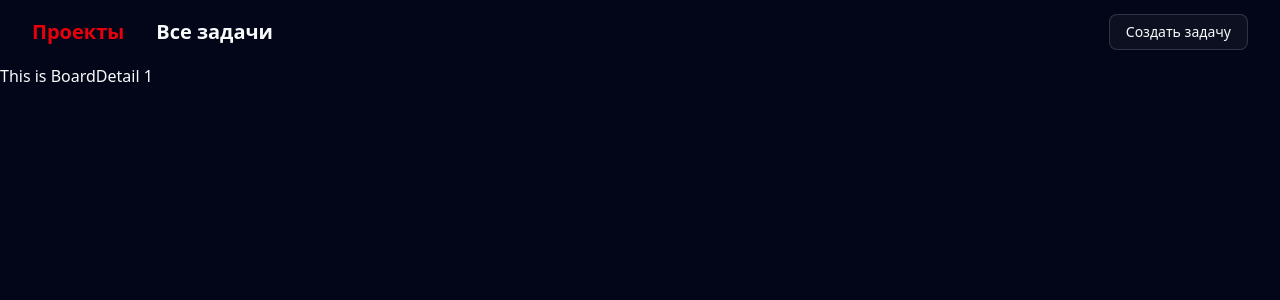
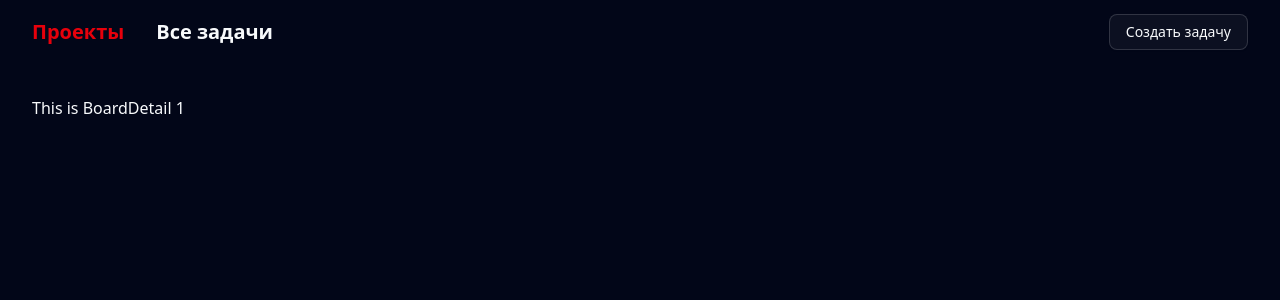
Before and after one commit to Saibaken/avito-internship-front, a React (Vite) app: page /boards/1 in a window 1280 px wide. Shown: the top 300 px of the page. Built offline with nearby package versions, Linux system fonts and the light colour scheme; no server answers.

Commit message:
Add padding for children routes

```diff
--- a/src/App.tsx
+++ b/src/App.tsx
@@ -5,7 +5,9 @@ function App() {
     return (
         <>
             <Header />
-            <Outlet />
+            <div className="p-8">
+                <Outlet />
+            </div>
         </>
     );
 }
```
